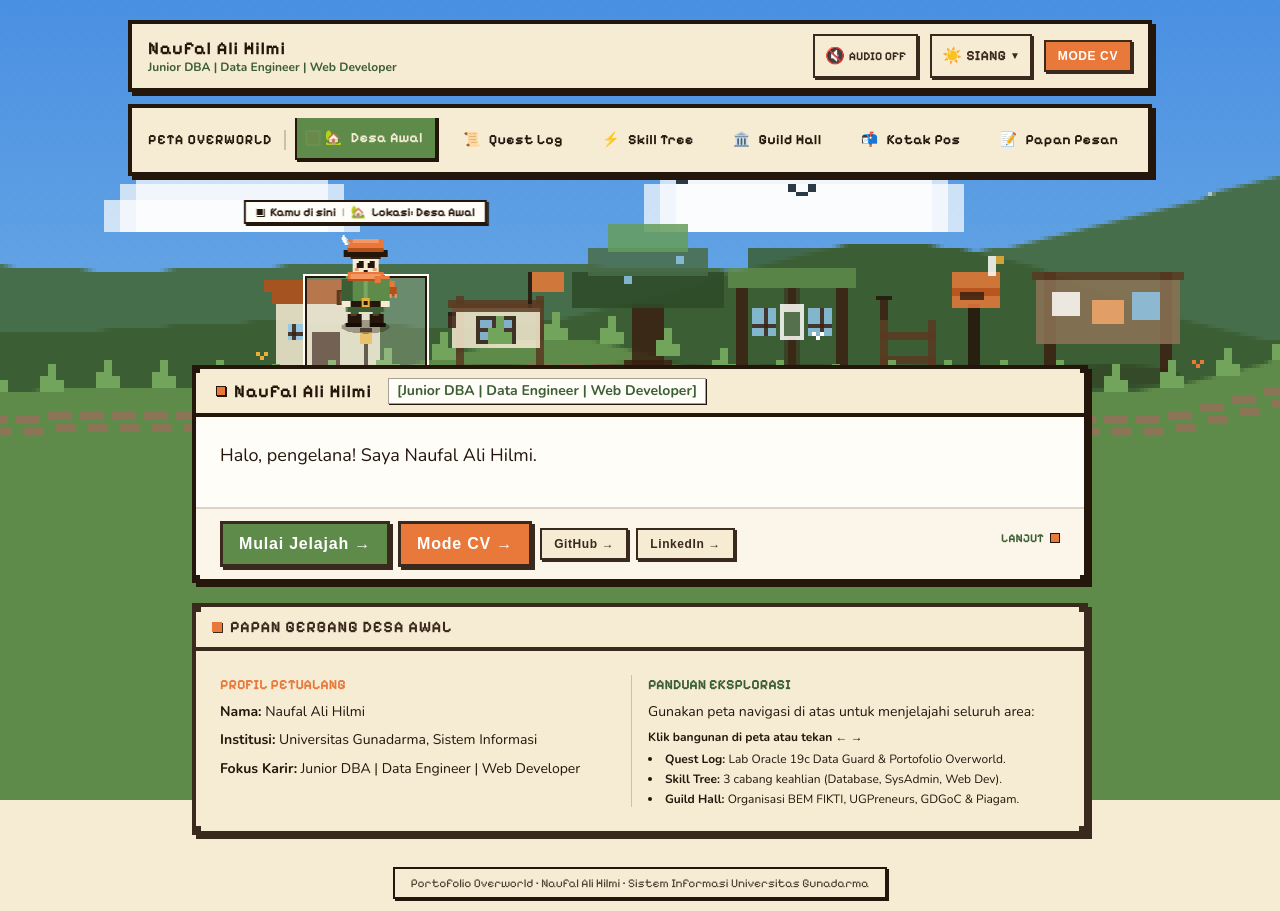
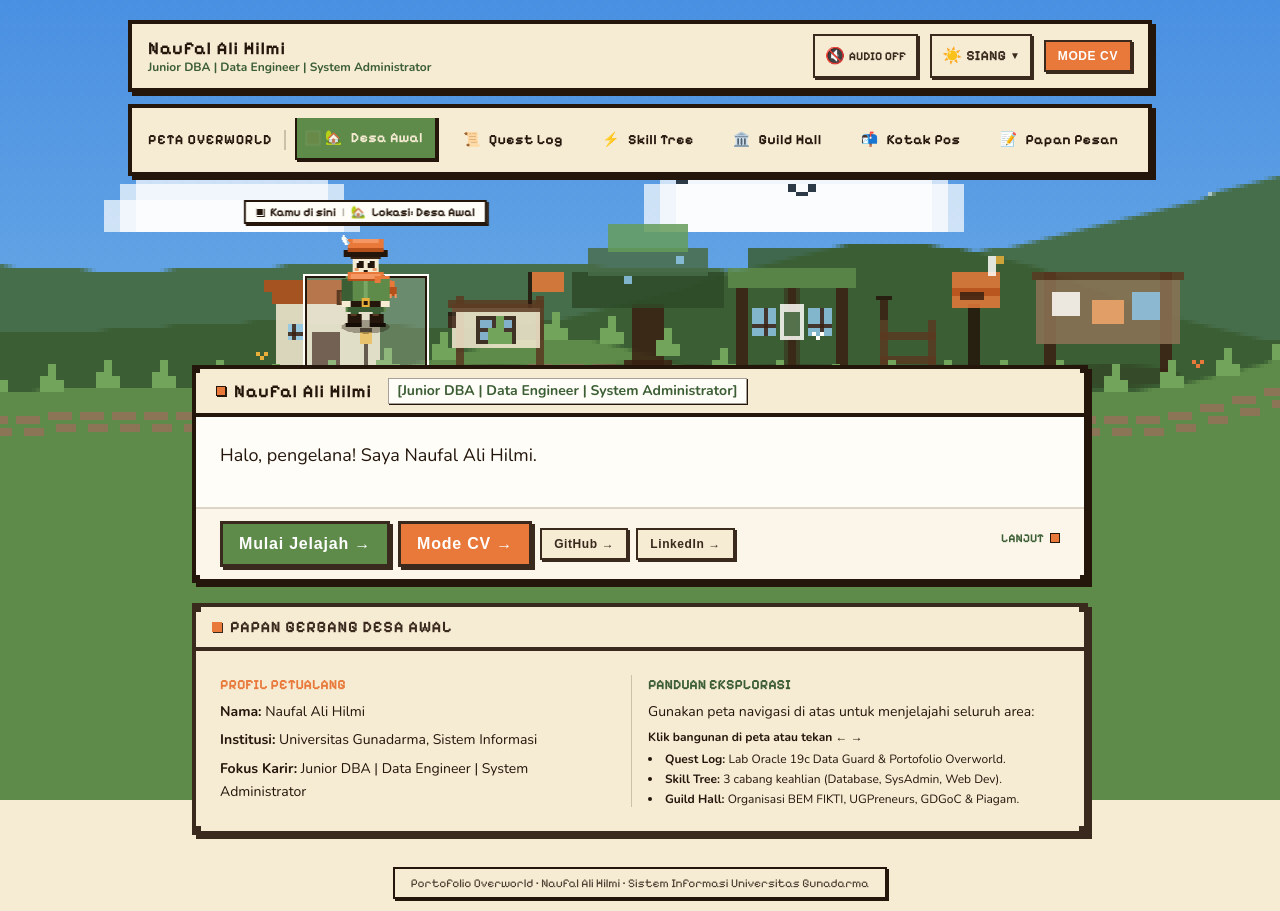
Before and after one commit to naufalii/portofolio, a React (Vite) app: page / in a window 1280 px wide. Built offline with nearby package versions, Linux system fonts and the light colour scheme; a web font is replaced by a local one.

Commit message:
fix(profile): use homeTagline for Home and preserve CV headline

```diff
--- a/src/components/sections/HeroSection.jsx
+++ b/src/components/sections/HeroSection.jsx
@@ -66,7 +66,7 @@ export function HeroSection({ onStartExplore }) {
       {/* RPG Dialogue Box */}
       <DialogBox
         speaker={profile.nama}
-        speakerRole={profile.target}
+        speakerRole={profile.homeTagline}
         showBlinker={!isTyping}
         onNext={handleAdvanceDialog}
         actions={
@@ -200,7 +200,7 @@ export function HeroSection({ onStartExplore }) {
               <strong>Institusi:</strong> {profile.kampus}
             </p>
             <p className="hidden lg:block">
-              <strong>Fokus Karir:</strong> {profile.target}
+              <strong>Fokus Karir:</strong> {profile.homeTagline}
             </p>
           </div>
 
--- a/src/components/ui/DialogBox.jsx
+++ b/src/components/ui/DialogBox.jsx
@@ -15,7 +15,7 @@ import React from 'react';
  */
 export function DialogBox({
   speaker = 'Naufal Ali Hilmi',
-  speakerRole = 'Junior DBA | Data Engineer | Web Developer',
+  speakerRole = 'Junior DBA | Data Engineer | System Administrator',
   children,
   actions,
   showBlinker = true,
--- a/src/content/profile.js
+++ b/src/content/profile.js
@@ -11,8 +11,9 @@
 export const profile = {
   // [ID] Identitas
   nama: "Naufal Ali Hilmi",
-  tagline: "Junior DBA | Data Engineer | Web Developer",
-  target: "Junior DBA | Data Engineer | Web Developer",
+  homeTagline: "Junior DBA | Data Engineer | System Administrator",
+  tagline: "Junior DBA | System Administrator | Web Developer",
+  target: "Junior DBA | System Administrator | Web Developer",
   lokasi: "Depok, Indonesia",
   kampus: "Universitas Gunadarma, Sistem Informasi",
 
--- a/src/pages/Home.jsx
+++ b/src/pages/Home.jsx
@@ -377,7 +377,7 @@ export function HomePage() {
                   {profile.nama}
                 </span>
                 <span className="font-body text-xs text-[#3B5E34] font-bold block">
-                  {profile.target}
+                  {profile.homeTagline}
                 </span>
               </div>
             </div>
@@ -438,7 +438,7 @@ export function HomePage() {
                 isNight ? 'text-[var(--cream)]' : 'text-[#3B5E34]'
               }`}
             >
-              {profile.target}
+              {profile.homeTagline}
             </div>
           </div>
         </div>
```
